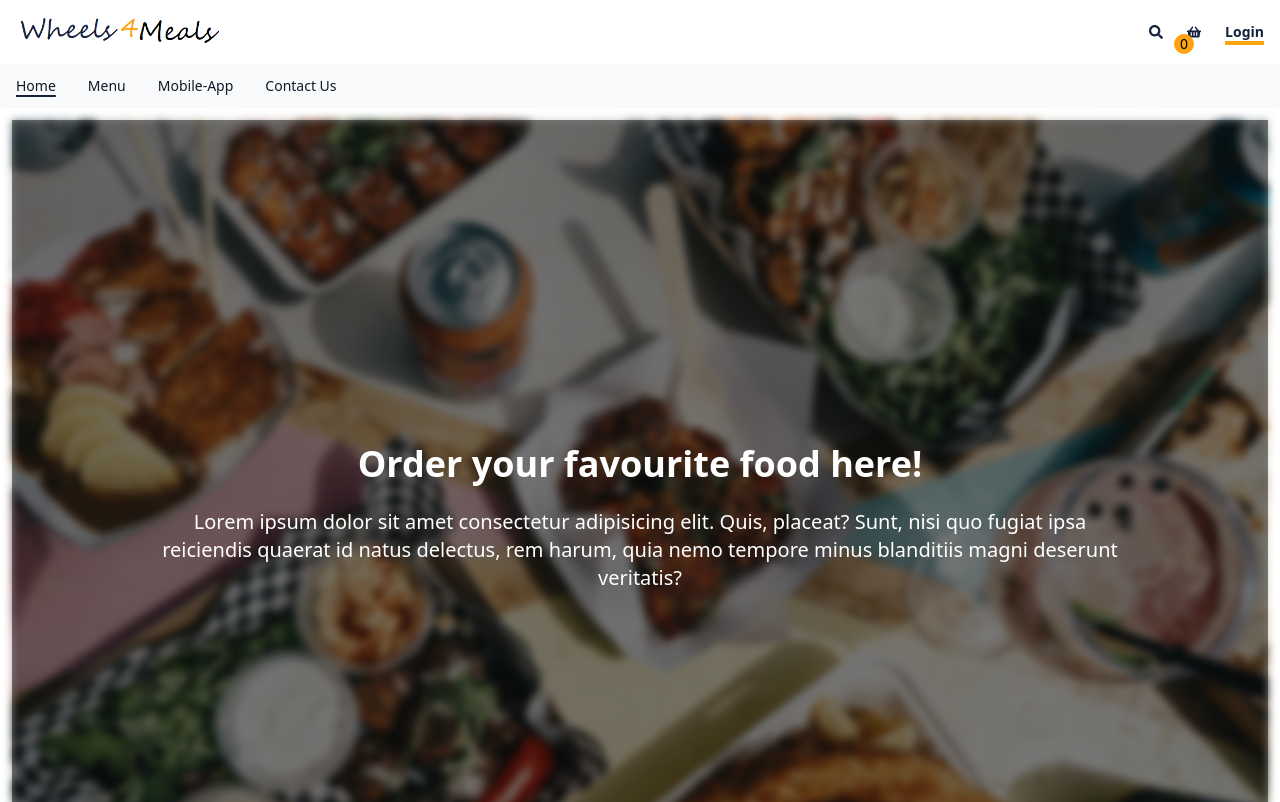
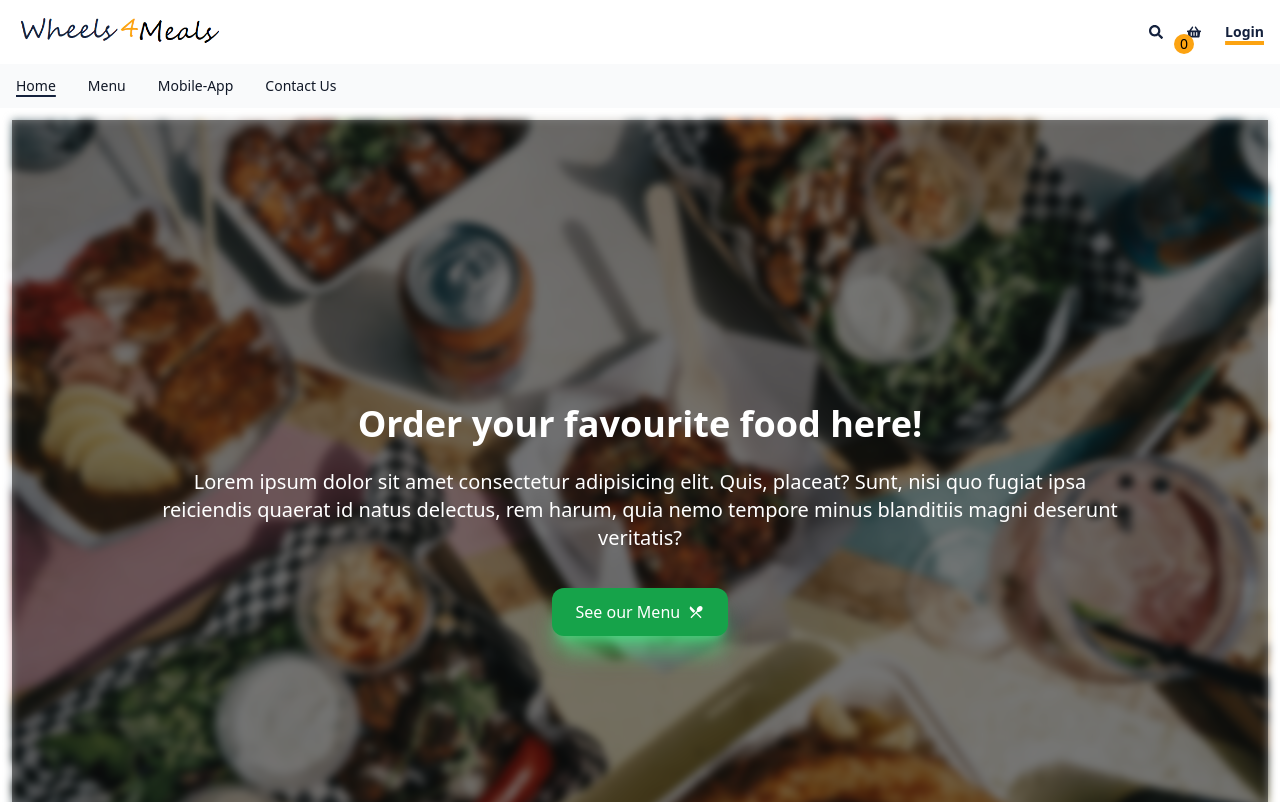
Before and after one commit to johnclamy/mern-notes-app, a React (Vite) app in the folder frontend/: page / in a window 1280 px wide. Shown: the top 802 px of the page. Built offline with nearby package versions, Linux system fonts and the light colour scheme.

Commit message:
sertup the banner section on the home page

```diff
--- a/frontend/src/views/Home.tsx
+++ b/frontend/src/views/Home.tsx
@@ -1,5 +1,7 @@
+import { MdOutlineRestaurantMenu } from "react-icons/md";
 import Main from "../components/layout/Main";
 import hero from "../assets/imgs/hero.jpg";
+import HeroButton from "../components/widgets/HeroButton";
 
 const Home = () => {
   return (
@@ -22,6 +24,10 @@ const Home = () => {
             delectus, rem harum, quia nemo tempore minus blanditiis magni
             deserunt veritatis?
           </p>
+          <HeroButton>
+            See our Menu &nbsp;
+            <MdOutlineRestaurantMenu />
+          </HeroButton>
         </div>
       </section>
     </Main>
```
